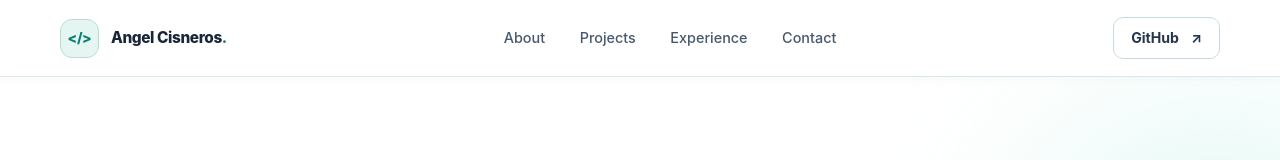
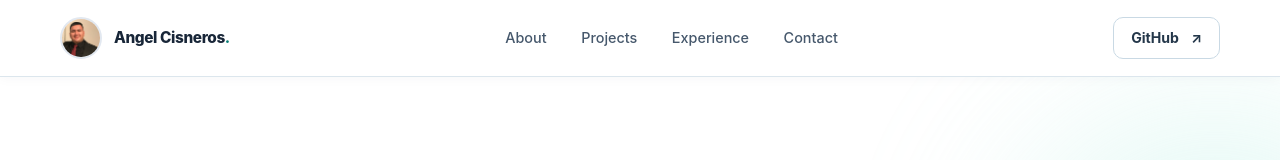
Before and after one commit to angel-cis/angel-cis.github.io, a plain HTML site: page index.html in a window 1280 px wide. Shown: the top 160 px of the page. Drawn offline with Linux system fonts and the light colour scheme.

Commit message:
Added Profile Photo to the site header

```diff
--- a/index.html
+++ b/index.html
@@ -14,7 +14,7 @@
   <header class="site-header">
     <div class="container nav-shell">
       <a class="brand" href="#home" aria-label="Go to homepage">
-        <span class="brand-mark" aria-hidden="true">&lt;/&gt;</span>
+        <span class="brand-mark"> <img src="/Profile Photo.jpg" alt="Profile photo" class="brand-photo" > </span>
         <span>Angel Cisneros<span class="brand-dot">.</span></span>
       </a>
       <nav class="site-nav" aria-label="Main navigation">
@@ -238,7 +238,7 @@
             <a class="button button-outline" href="https://github.com/angel-cis" target="_blank" rel="noopener noreferrer">GitHub <span aria-hidden="true">↗</span></a>
           </div>
         </div>
-        <div class="contact-decoration" aria-hidden="true"><img src="/Profile Photo.jpg" alt="Angel Cisneros", class="profile-photo"></div>
+        <div class="contact-decoration" aria-hidden="true"><img src="/Profile Photo.jpg" alt="Angel Cisneros", class="contact-photo"></div>
       </div>
     </section>
   </main>
--- a/style.css
+++ b/style.css
@@ -272,3 +272,23 @@ a:focus-visible { outline: 3px solid var(--accent); outline-offset: 4px; border-
 .contact-decoration img { display: block; width: 100%; height: 100%; object-fit: cover; object-position: center; }
 .site-footer { background: #f7fafc; }
 .footer-inner a { color: #2e627d; }
+
+.brand-mark {
+  width: 42px;
+  height: 42px;
+  align-items: center;
+  justify-content: center;
+  border-radius: 50%;
+  overflow: hidden;
+  flex-shrink: 0;
+  background: #f1f5f9;
+  border: 2px solid #e2e8f0;
+}
+
+.brand-photo {
+  width: 100%;
+  height: 100%;
+  object-fit: cover;
+  object-position: center;
+  display: block;
+}
```
